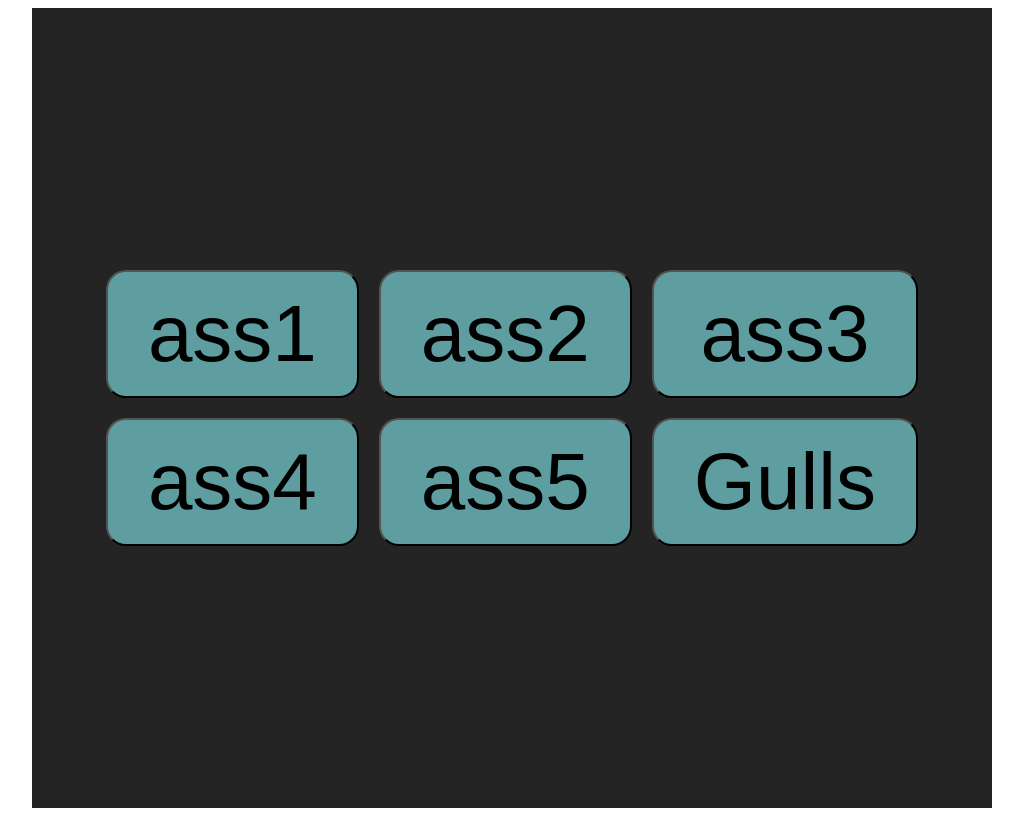
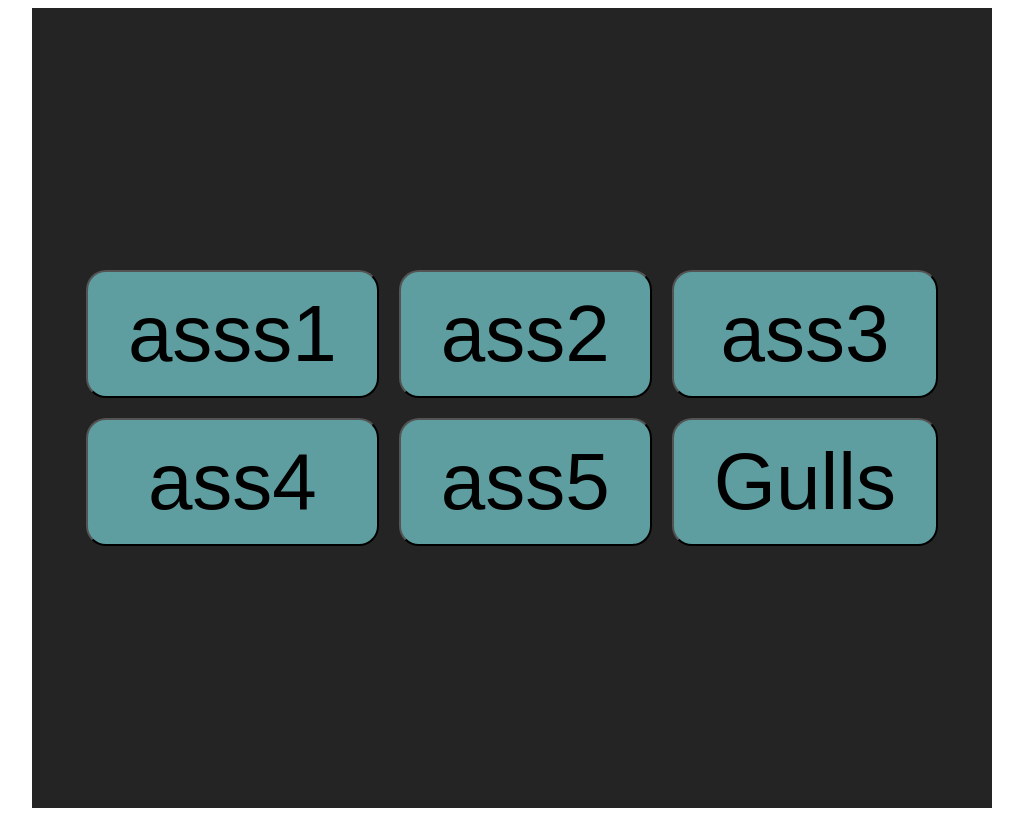
Before and after one commit to Bneja/bneja.github.io, a plain HTML site: page index.html in a window 1280 px wide. Shown: the whole page, without its empty margins (128-1151 px from the left). Drawn offline with Linux system fonts and the light colour scheme.

Commit message:
Update index.html

```diff
--- a/index.html
+++ b/index.html
@@ -7,7 +7,7 @@
 </head>
 <body>
     <main>
-        <button id="ass1">ass1</button>
+        <button id="ass1">asss1</button>
         <button id="ass2">ass2</button>
         <button id="ass3">ass3</button>
         <button id="ass4">ass4</button>
```
